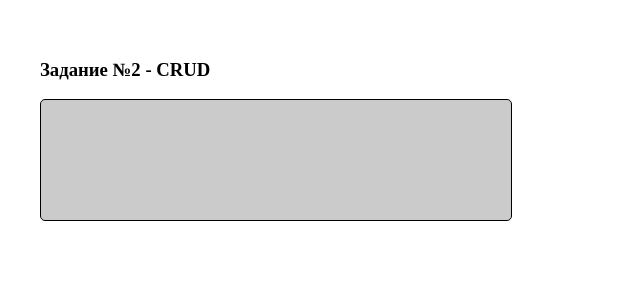
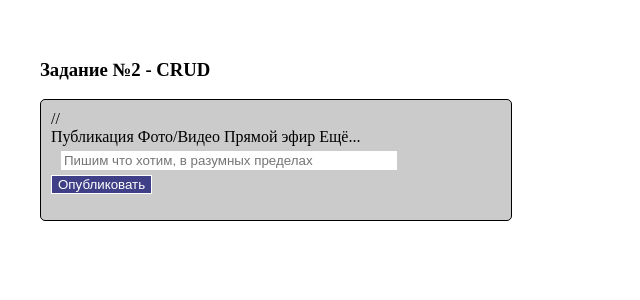
Before and after one commit to Al101020/15.09_dz-2, a React (Vite) app: page /posts/new in a window 1280 px wide. Shown: the top 300 px of the page, without its empty margins (0-640 px from the left). Built offline with nearby package versions, Linux system fonts and the light colour scheme; no server answers.

Commit message:
commit-2.01

```diff
--- a/src/components/task2/pages/PageNewPost.jsx
+++ b/src/components/task2/pages/PageNewPost.jsx
@@ -1,5 +1,33 @@
+import { useEffect, useState } from 'react';
+
 export default function PageNewPost() {
+  const [newPost, setNewPost] = useState('');
+
+  const onChange = ({ target }) => {
+    setNewPost(target.value);    // console.log(target.value);
+  }
+
+  const clickNewPost = (e) => {
+    e.preventDefault();
+    console.log(newPost);
+    setNewPost('');
+  }
+
     return <>
-      <div className='PageNewPost'></div>
+      <div className='PageNewPost'>
+        <div className='newPost' onSubmit={clickNewPost}>//
+          <div>Публикация   Фото/Видео   Прямой эфир   Ещё...</div>
+          <input
+            type='text'
+            id='inputNewPost'
+            name='inputNewPost'
+            value={newPost}
+            onChange={onChange}
+            placeholder="Пишим что хотим, в разумных пределах"
+            required
+          />
+          <button type="submit" id='btnNewPost'>Опубликовать</button>
+        </div>
+      </div>
     </>;
   }
```
Also changed, not shown: src/components/task2/Crud.jsx (+4 -6 lines).
